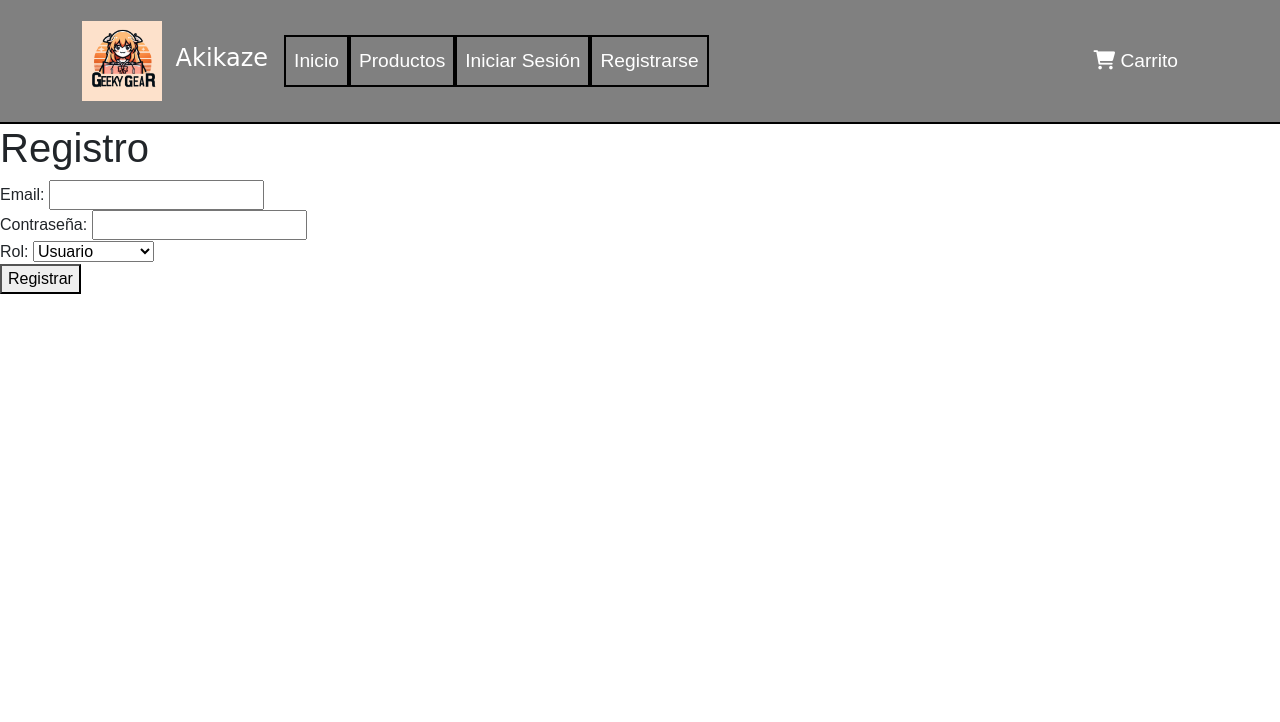
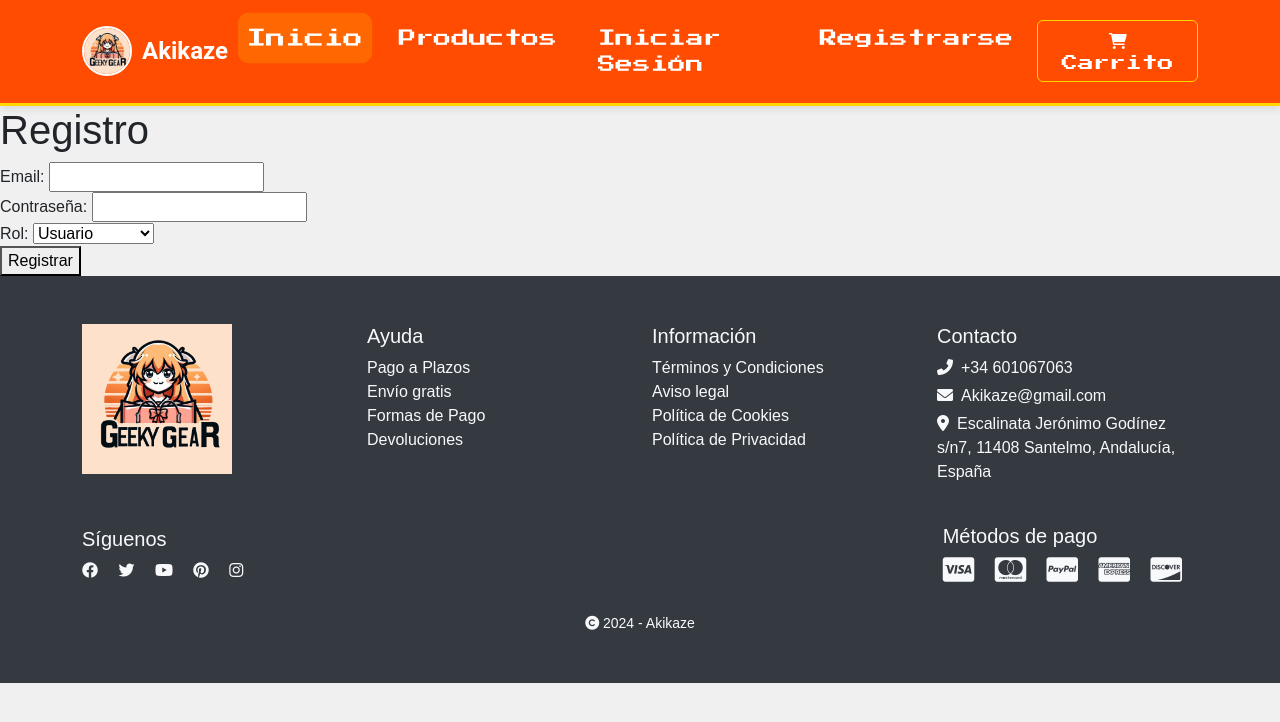
Before and after one commit to dcasalv023/Proyecto-Final-DAW, a Symfony app: template Proyecto/templates/auth/register.html.twig in a window 1280 px wide. Shown: the top 722 px of the page. Run offline with Twig, Linux system fonts and the light colour scheme; the template is opened without the code that fills it, so the values that code supplies are empty; style sheets or scripts are compiled from the project's sources; some libraries are stand-ins or nearby versions.

Commit message:
Actualización

```diff
--- a/Proyecto/public/css/nav.css
+++ b/Proyecto/public/css/nav.css
@@ -1,85 +1,119 @@
-/* nav.css */
-
-/* Eliminar márgenes y agregar padding al body */
+/* Reinicio del body */
 body {
     margin: 0;
     padding: 0;
-    font-family: Arial, sans-serif;
+    font-family: 'Arial', sans-serif;
+    background-color: #f0f0f0;
 }
 
 /* Barra de navegación */
 .navbar {
-    background-color: #808080; /* Fondo gris */
-    padding: 1rem 0; /* Espaciado vertical */
-    border-bottom: 2px solid black; /* Línea negra en la parte inferior */
+    background-color: #FF4C00; /* Color vibrante como un atardecer anime */
+    padding: 15px 0; /* Espaciado equilibrado */
+    box-shadow: 0 3px 8px rgba(0, 0, 0, 0.1); /* Sutil sombra */
+    border-bottom: 3px solid #FFD700; /* Línea dorada para dar un toque llamativo */
 }
 
 /* Contenedor principal */
 .navbar .container {
     display: flex;
-    justify-content: space-between; /* Espaciado entre logo y contenido */
+    justify-content: space-between;
     align-items: center;
-    width: 100%; /* Aseguramos que ocupe todo el ancho */
-    position: relative; /* Necesario para posicionar elementos */
+    width: 100%;
 }
 
 /* Menú de navegación */
 .navbar-nav {
     display: flex;
-    justify-content: flex-start; /* Alineación a la izquierda */
-    flex-grow: 1; /* El menú ocupa todo el espacio horizontal disponible */
-    margin: 0; /* Eliminar márgenes */
-    padding: 0; /* Sin relleno adicional */
-    list-style: none; /* Quitar viñetas */
+    justify-content: flex-end; /* Alineación a la derecha */
+    gap: 25px; /* Espaciado entre elementos */
+    list-style: none;
+    margin: 0;
+    padding: 0;
 }
 
 /* Elementos del menú */
 .navbar-nav .nav-item {
-    margin: 0; /* Sin márgenes */
-    padding: 0; /* Sin relleno */
+    position: relative;
 }
 
-/* Estilo de cada enlace */
+/* Enlaces del menú */
 .navbar-nav .nav-link {
-    color: white; /* Color de los enlaces */
-    font-size: 1.2rem; /* Tamaño de la fuente */
-    text-decoration: none; /* Quitar subrayado */
-    padding: 10px 20px; /* Espaciado interno */
-    transition: all 0.3s ease; /* Efecto suave al hacer hover */
-    border: 2px solid black; /* Bordes alrededor de cada enlace */
+    color: white;
+    font-size: 1.1rem;
+    text-decoration: none;
+    padding: 10px 15px;
+    border-radius: 10px; /* Bordes redondeados */
+    font-family: 'Press Start 2P', cursive; /* Cambiar a fuente de estilo anime */
+    transition: all 0.3s ease-in-out;
 }
 
-/* Efecto hover para los enlaces */
-.navbar-nav .nav-link:hover {
-    color: #FFD700; /* Cambiar el color a dorado */
-    border-color: #FFD700; /* Cambiar color de los bordes a dorado */
+/* Efecto hover */
+.navbar-nav .nav-link:hover,
+.navbar-nav .nav-link.active {
+    color: #FFD700; /* Cambiar color a dorado */
+    background-color: rgba(255, 215, 0, 0.2); /* Fondo suave */
+    transform: scale(1.1); /* Efecto de ampliación al pasar el mouse */
 }
 
-/* Carrito de compras */
+/* Icono del carrito */
 .nav-cart {
-    color: white; /* Color del texto */
-    font-size: 1.2rem; /* Tamaño del texto */
-    text-decoration: none; /* Sin subrayado */
-    margin-left: auto; /* Empuja el carrito hacia la derecha */
-    padding: 10px 20px; /* Espaciado interno */
-    transition: color 0.3s ease; /* Efecto de color suave */
+    display: flex;
+    align-items: center;
+    color: white;
+    font-size: 1.4rem;
+    text-decoration: none;
+    padding: 10px 20px;
+    border: 2px solid transparent;
+    border-radius: 5px;
+    transition: all 0.3s ease;
 }
 
-/* Hover para el carrito */
 .nav-cart:hover {
-    color: #FFD700; /* Cambiar a dorado en hover */
+    color: #FFD700;
+    border-color: #FFD700;
 }
 
 /* Logo */
 .navbar-brand img {
-    height: 60px; /* Tamaño del logo */
+    height: 50px; /* Tamaño del logo ajustado */
+    width: 50px;
+    margin-right: 10px;
+    border-radius: 50%; /* Logo redondeado */
+    border: 2px solid white; /* Borde blanco */
 }
 
-/* Menú colapsable en dispositivos móviles */
+/* Nombre de la tienda */
+.navbar-brand span {
+    color: #FFD700; /* Color dorado para resaltar el nombre */
+    font-size: 1.8rem; /* Tamaño de fuente aumentado */
+    font-family: 'Press Start 2P', cursive; /* Cambiar a fuente de estilo anime */
+}
+
+/* Menú colapsable (Responsive) */
 .navbar-toggler {
-    border-color: white; /* Borde blanco en el botón */
+    border: none; /* Sin borde */
+    color: white;
 }
 
 .navbar-toggler-icon {
-    background-color: white; /* Color blanco para el ícono */
+    background-color: white;
+    border-radius: 2px;
+    width: 25px;
+    height: 3px;
+    margin: 5px 0;
+    display: block;
 }
+
+/* Botón de sesión */
+.btn-outline-light {
+    color: white;
+    border-color: #FFD700;
+    font-family: 'Press Start 2P', cursive; /* Cambiar a fuente de estilo anime */
+}
+
+.btn-outline-light:hover {
+    background-color: #FFD700;
+    color: #333;
+    transform: scale(1.1); /* Efecto al pasar el mouse */
+}
--- a/Proyecto/templates/base.html.twig
+++ b/Proyecto/templates/base.html.twig
@@ -10,50 +10,52 @@
         {{ encore_entry_link_tags('app') }}  <!-- Este es el CSS generado por Webpack -->
     {% endblock %}
     <link rel="stylesheet" href="{{ asset('css/nav.css') }}">  <!-- CSS personalizado -->
+    <!-- Cargando fuente de Google Fonts -->
+<link href="https://fonts.googleapis.com/css2?family=Press+Start+2P&display=swap" rel="stylesheet">
 </head>
 <body>
 <header>
-        <nav class="navbar navbar-expand-lg navbar-dark">
+    <nav class="navbar navbar-expand-lg navbar-dark" style="background-color: #FF4C00; padding: 15px 0;">
         <div class="container">
             <!-- Logo -->
-                <a class="navbar-brand" href="{{ path('app_home') }}">
-                    <img src="{{ asset('build/images/logo.png') }}" alt="Logo" style="height: 80px;">
-                    <span class="ms-2" style="font-family: 'Comic Sans MS', cursive; font-size: 1.5rem;">Akikaze</span>
+            <a class="navbar-brand d-flex align-items-center" href="{{ path('app_home') }}">
+                <img src="{{ asset('build/images/logo.png') }}" alt="Logo de Akikaze" style="width: 50px; height: 50px; border-radius: 50%;">
+                <span class="fw-bold text-white" style="font-family: 'Roboto', sans-serif; font-size: 1.5rem;">Akikaze</span>
             </a>
 
-                <!-- Botón de menú en móvil -->
+            <!-- Botón para menú móvil -->
             <button class="navbar-toggler" type="button" data-bs-toggle="collapse" data-bs-target="#navbarNav" aria-controls="navbarNav" aria-expanded="false" aria-label="Toggle navigation">
                 <span class="navbar-toggler-icon"></span>
             </button>
 
-                <!-- Links de navegación -->
+            <!-- Enlaces de navegación -->
             <div class="collapse navbar-collapse" id="navbarNav">
-                    <ul class="navbar-nav">
+                <ul class="navbar-nav ms-auto mb-2 mb-lg-0">
                     <li class="nav-item">
-                            <a class="nav-link" href="{{ path('app_home') }}">Inicio</a>
+                        <a class="nav-link active text-white" href="{{ path('app_home') }}">Inicio</a>
                     </li>
                     <li class="nav-item">
-                            <a class="nav-link" href="{{ path('app_productos') }}">Productos</a>
+                        <a class="nav-link text-white" href="{{ path('app_productos') }}">Productos</a>
                     </li>
                     {% if not app.user %}
                         <li class="nav-item">
-                                <a class="nav-link" href="{{ path('app_login') }}">Iniciar Sesión</a>
+                            <a class="nav-link text-white" href="{{ path('app_login') }}">Iniciar Sesión</a>
                         </li>
                         <li class="nav-item">
-                                <a class="nav-link" href="{{ path('app_register') }}">Registrarse</a>
+                            <a class="nav-link text-white" href="{{ path('app_register') }}">Registrarse</a>
                         </li>
                     {% else %}
                         <li class="nav-item">
-                                <a class="nav-link" href="{{ path('app_perfil') }}">Mi Perfil</a>
+                            <a class="nav-link text-white" href="{{ path('app_perfil') }}">Mi Perfil</a>
                         </li>
                         <li class="nav-item">
-                                <a class="nav-link" href="{{ path('app_logout') }}">Cerrar Sesión</a>
+                            <a class="nav-link text-white" href="{{ path('app_logout') }}">Cerrar Sesión</a>
                         </li>
                     {% endif %}
                 </ul>
 
-                    <!-- Enlace del carrito -->
-                    <a class="nav-cart" href="{{ path('app_carrito') }}">
+                <!-- Icono del carrito -->
+                <a href="{{ path('app_carrito') }}" class="btn btn-outline-light ms-3">
                     <i class="fas fa-shopping-cart"></i> Carrito
                 </a>
             </div>
@@ -61,9 +63,86 @@
     </nav>
 </header>
 
+
+
+
+
     {% block body %}
     <!-- El contenido de la página se colocará aquí -->
     {% endblock %}
+
+    <!-- Footer -->
+<footer style="background-color: #343a40; color: #f8f9fa;">
+    <div class="container py-5">
+        <div class="row">
+            <!-- Logo -->
+            <div class="col-md-3 mb-4">
+                <img src="{{ asset('build/images/logo.png') }}" alt="Akikaze Logo" style="width: 150px;">
+            </div>
+
+            <!-- Ayuda -->
+            <div class="col-md-3 mb-4">
+                <h5 class="text-light">Ayuda</h5>
+                <ul class="list-unstyled">
+                    <li><a href="#" class="text-light text-decoration-none">Pago a Plazos</a></li>
+                    <li><a href="#" class="text-light text-decoration-none">Envío gratis</a></li>
+                    <li><a href="#" class="text-light text-decoration-none">Formas de Pago</a></li>
+                    <li><a href="#" class="text-light text-decoration-none">Devoluciones</a></li>
+                </ul>
+            </div>
+
+            <!-- Información -->
+            <div class="col-md-3 mb-4">
+                <h5 class="text-light">Información</h5>
+                <ul class="list-unstyled">
+                    <li><a href="#" class="text-light text-decoration-none">Términos y Condiciones</a></li>
+                    <li><a href="#" class="text-light text-decoration-none">Aviso legal</a></li>
+                    <li><a href="#" class="text-light text-decoration-none">Política de Cookies</a></li>
+                    <li><a href="#" class="text-light text-decoration-none">Política de Privacidad</a></li>
+                </ul>
+            </div>
+
+            <!-- Contacto -->
+            <div class="col-md-3 mb-4">
+                <h5 class="text-light">Contacto</h5>
+                <p class="mb-1"><i class="fas fa-phone-alt me-2"></i>+34 601067063</p>
+                <p class="mb-1"><i class="fas fa-envelope me-2"></i>Akikaze@gmail.com</p>
+                <p><i class="fas fa-map-marker-alt me-2"></i>Escalinata Jerónimo Godínez s/n7, 11408 Santelmo, Andalucía, España</p>
+            </div>
+        </div>
+
+        <!-- Redes sociales y Métodos de pago -->
+        <div class="d-flex justify-content-between align-items-center">
+            <!-- Redes Sociales -->
+            <div>
+                <h5 class="text-light">Síguenos</h5>
+                <a href="#" class="text-light text-decoration-none me-3"><i class="fab fa-facebook"></i></a>
+                <a href="#" class="text-light text-decoration-none me-3"><i class="fab fa-twitter"></i></a>
+                <a href="#" class="text-light text-decoration-none me-3"><i class="fab fa-youtube"></i></a>
+                <a href="#" class="text-light text-decoration-none me-3"><i class="fab fa-pinterest"></i></a>
+                <a href="#" class="text-light text-decoration-none me-3"><i class="fab fa-instagram"></i></a>
+            </div>
+
+            <!-- Métodos de pago -->
+            <div>
+                <h5 class="text-light">Métodos de pago</h5>
+                <i class="fab fa-cc-visa text-light fs-3 me-3"></i>
+                <i class="fab fa-cc-mastercard text-light fs-3 me-3"></i>
+                <i class="fab fa-cc-paypal text-light fs-3 me-3"></i>
+                <i class="fab fa-cc-amex text-light fs-3 me-3"></i>
+                <i class="fab fa-cc-discover text-light fs-3 me-3"></i>
+            </div>
+        </div>
+
+        <!-- Copyright -->
+        <div class="text-center mt-4">
+            <small class="text-light">
+                <i class="fas fa-copyright"></i> 2024 - Akikaze
+            </small>
+        </div>
+    </div>
+</footer>
+
 
     <!-- Scripts -->
     {% block javascripts %}
```
Lines whose indentation alone changed are shown as unchanged.
